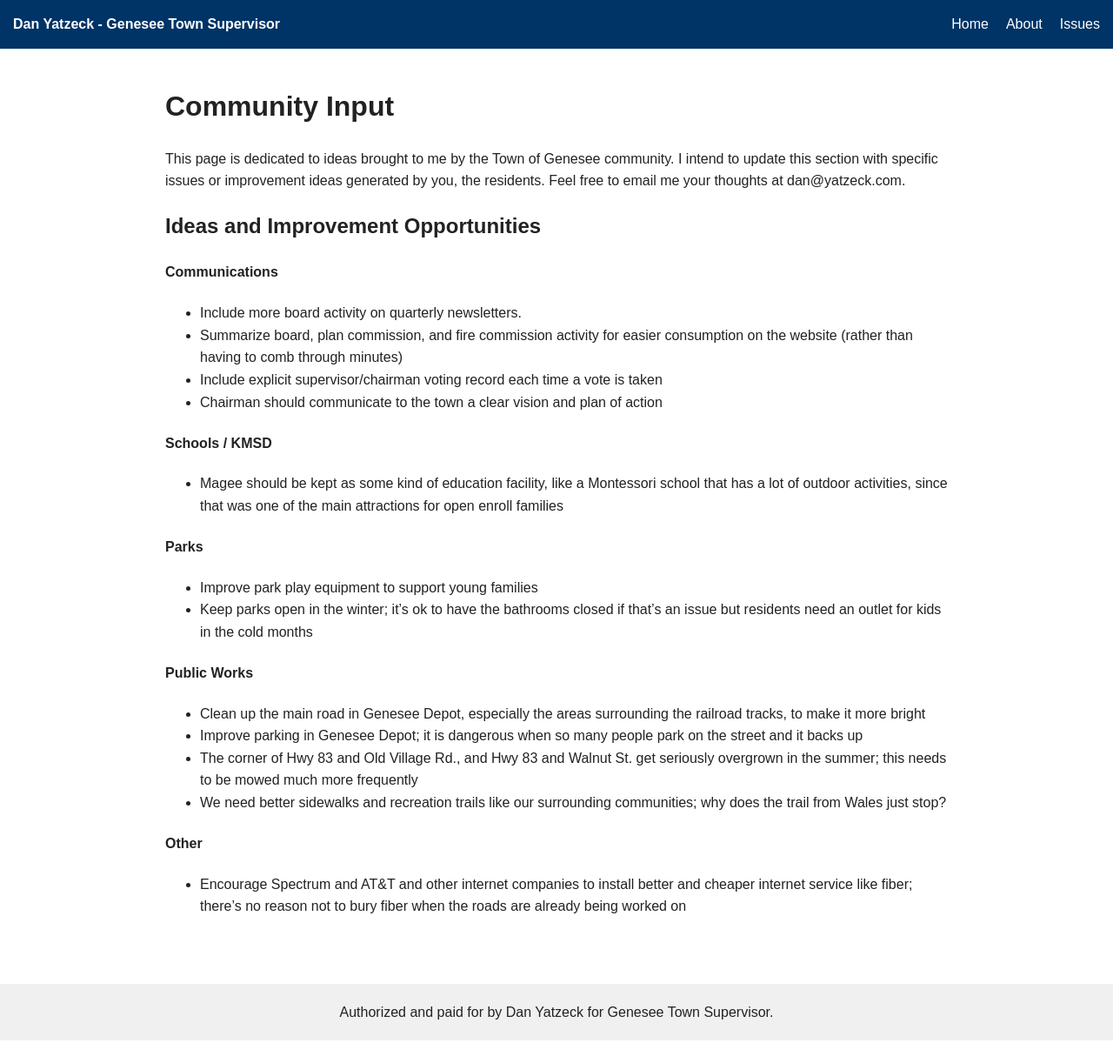
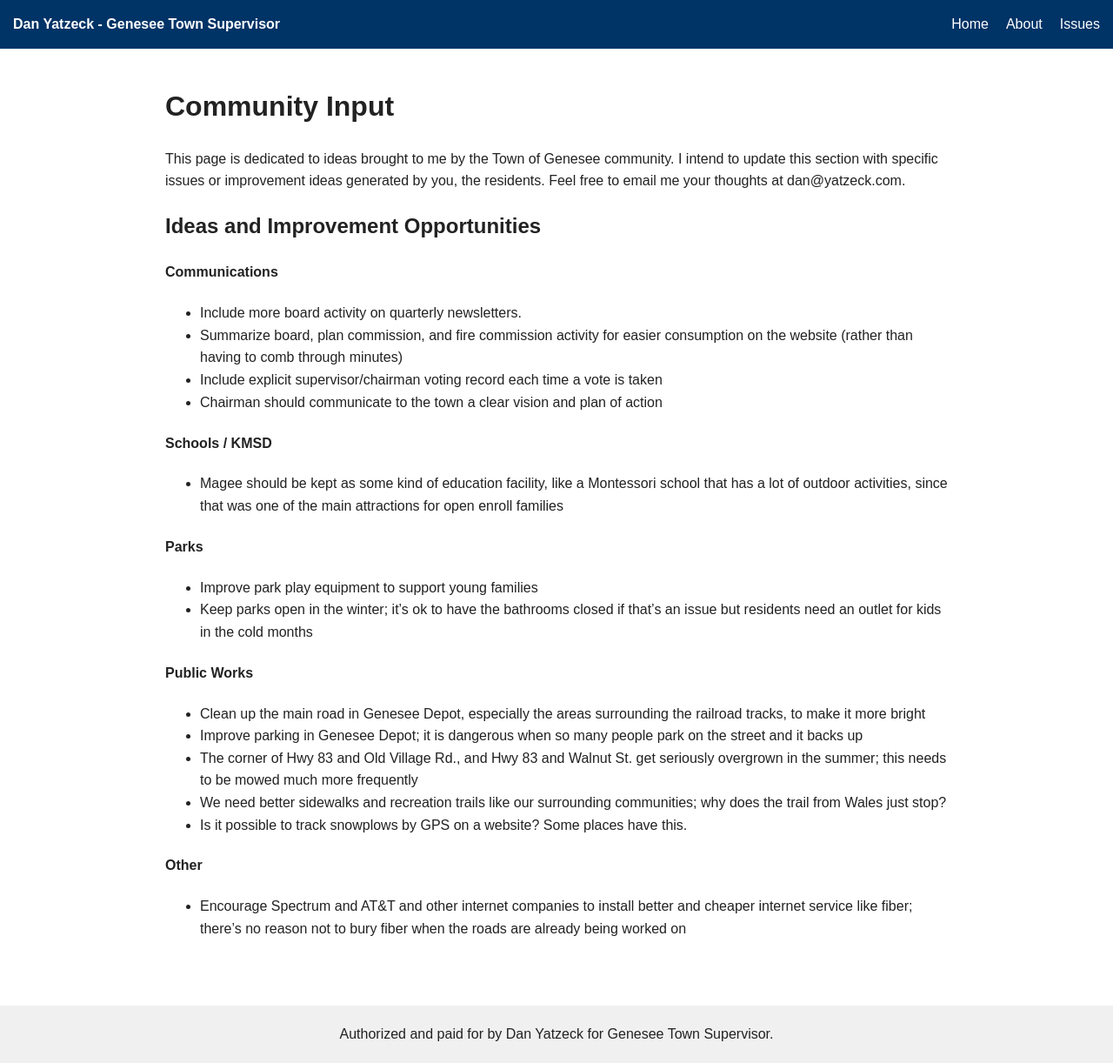
Before and after one commit to danyatzeck/danyatzeck.github.io, a Jekyll site: the page built from communityideas.md, in a window 1280 px wide. Shown: the whole page at 87% size. Built offline with Jekyll 4.4.1, drawn with Linux system fonts in a browser that asks for light colours; our own code applies the rules of GitHub Pages for plain Markdown files; before the commit the page ends 1196 px from its top, so only the background shows below that.

Commit message:
update ideas

```diff
--- a/communityideas.md
+++ b/communityideas.md
@@ -21,6 +21,7 @@ This page is dedicated to ideas brought to me by the Town of Genesee community.
 - Improve parking in Genesee Depot; it is dangerous when so many people park on the street and it backs up
 - The corner of Hwy 83 and Old Village Rd., and Hwy 83 and Walnut St. get seriously overgrown in the summer; this needs to be mowed much more frequently
 - We need better sidewalks and recreation trails like our surrounding communities; why does the trail from Wales just stop?
+- Is it possible to track snowplows by GPS on a website? Some places have this.
 
 #### Other
 - Encourage Spectrum and AT&T and other internet companies to install better and cheaper internet service like fiber; there's no reason not to bury fiber when the roads are already being worked on
```
Also changed, not shown: assets/DanYatzeck-teal.png (deleted).
